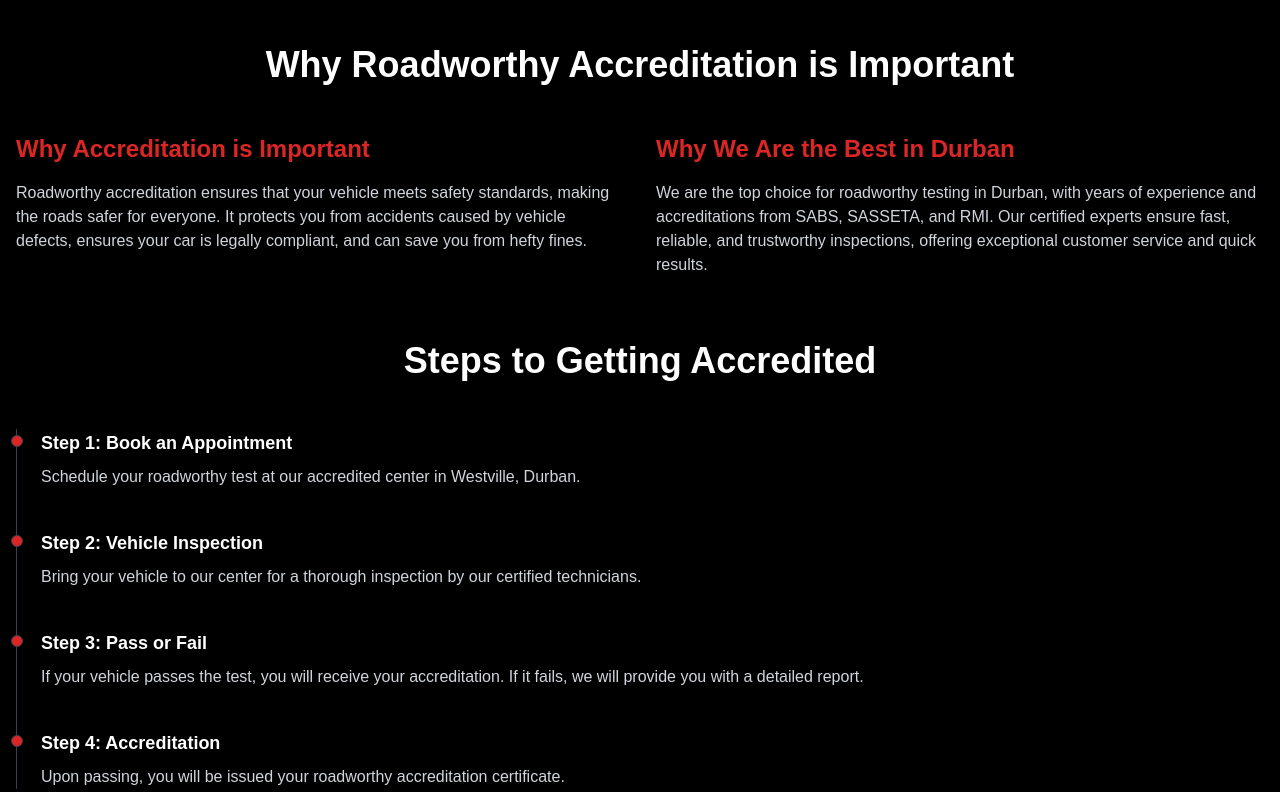
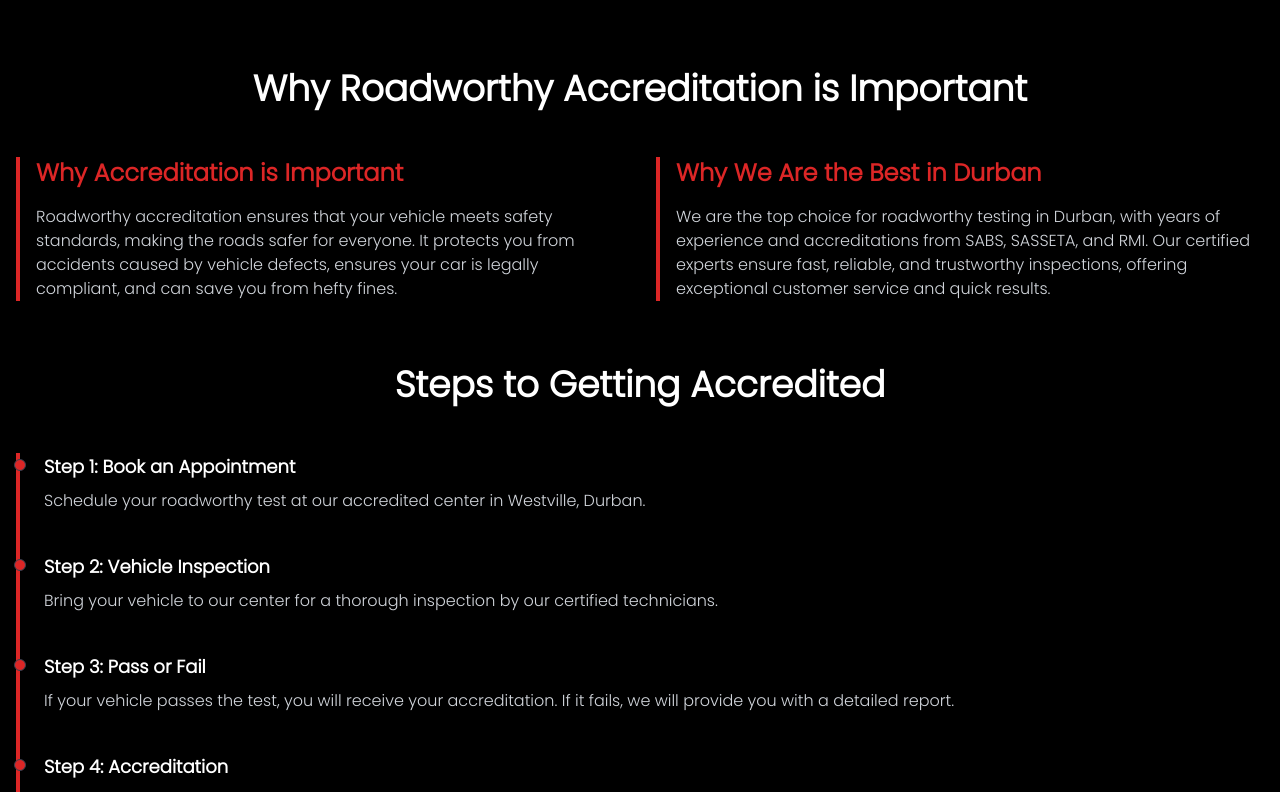
Before and after one commit to Uvaancovie/rvc-roadworthy, a Next.js app: page / in a window 1280 px wide. Shown: the part 3120-3912 px from the top of the page. Built offline with nearby package versions, Linux system fonts and the light colour scheme.

Commit message:
this is my first commit

```diff
--- a/app/globals.css
+++ b/app/globals.css
@@ -1,3 +1,6 @@
+@import url('https://fonts.googleapis.com/css2?family=Poppins:wght@300&display=swap');
+
+
 @tailwind base;
 @tailwind components;
 @tailwind utilities;
@@ -17,7 +20,8 @@
 body {
   color: var(--foreground);
   background: var(--background);
-  font-family: Arial, Helvetica, sans-serif;
+  font-family: 'Poppins', sans-serif;
+  font-weight: 300;
 }
 
 @layer utilities {
--- a/components/AccreditationInfo.tsx
+++ b/components/AccreditationInfo.tsx
@@ -1,76 +1,84 @@
 import Link from 'next/link';
+import { useEffect } from 'react';
 
 export default function AccreditationInfo() {
+  // Optional: Animation on scroll effect can be added here with libraries like AOS (Animate on Scroll)
+
   return (
-    <section className="py-16 bg-black text-white">
+    <section className="py-16 bg-black text-white relative">
       <div className="container mx-auto px-4">
-        <h2 className="text-4xl font-bold text-center mb-12">
+        <h2 className="text-4xl font-bold text-center mb-12 animate-fadeInUp">
           Why Roadworthy Accreditation is Important
         </h2>
 
-        {/* Why It's Important Grid */}
-        <div className="grid grid-cols-1 md:grid-cols-2 gap-8 mb-16">
-          <div>
-            <h3 className="text-2xl font-bold text-red-600 mb-4">Why Accreditation is Important</h3>
+        {/* Why It's Important Flexbox */}
+        <div className="flex flex-col md:flex-row gap-8 mb-16">
+          <div className="flex-1 border-l-4 border-red-600 pl-4 transition-transform duration-500 hover:scale-105">
+            <h3 className="text-2xl font-bold text-red-600 mb-4 animate-fadeInDown">Why Accreditation is Important</h3>
             <p className="text-gray-300">
-              Roadworthy accreditation ensures that your vehicle meets safety standards, making the roads safer for everyone. It protects you from accidents caused by vehicle defects, ensures your car is legally compliant, and can save you from hefty fines.
+              Roadworthy accreditation ensures that your vehicle meets safety standards, making the roads safer for
+              everyone. It protects you from accidents caused by vehicle defects, ensures your car is legally compliant,
+              and can save you from hefty fines.
             </p>
           </div>
-          <div>
-            <h3 className="text-2xl font-bold text-red-600 mb-4">Why We Are the Best in Durban</h3>
+          <div className="flex-1 border-l-4 border-red-600 pl-4 transition-transform duration-500 hover:scale-105">
+            <h3 className="text-2xl font-bold text-red-600 mb-4 animate-fadeInDown">Why We Are the Best in Durban</h3>
             <p className="text-gray-300">
-              We are the top choice for roadworthy testing in Durban, with years of experience and accreditations from SABS, SASSETA, and RMI. Our certified experts ensure fast, reliable, and trustworthy inspections, offering exceptional customer service and quick results.
+              We are the top choice for roadworthy testing in Durban, with years of experience and accreditations from
+              SABS, SASSETA, and RMI. Our certified experts ensure fast, reliable, and trustworthy inspections, offering
+              exceptional customer service and quick results.
             </p>
           </div>
         </div>
 
-        <h2 className="text-4xl font-bold text-center mb-12">Steps to Getting Accredited</h2>
+        <h2 className="text-4xl font-bold text-center mb-12 animate-bounceIn">Steps to Getting Accredited</h2>
 
         {/* Timeline for Steps */}
-        <div className="relative border-l border-gray-700 mb-16">
+        <div className="relative border-l-4 border-red-600 mb-16">
           {/* Step 1 */}
-          <div className="mb-10 ml-6">
+          <div className="mb-10 ml-6 transition-all duration-500 hover:scale-105">
             <div className="absolute w-3 h-3 bg-red-600 rounded-full mt-1.5 -left-1.5 border border-gray-700"></div>
-            <h3 className="text-lg font-semibold text-white">Step 1: Book an Appointment</h3>
+            <h3 className="text-lg font-semibold text-white animate-fadeInUp">Step 1: Book an Appointment</h3>
             <p className="text-gray-300 mt-2">
               Schedule your roadworthy test at our accredited center in Westville, Durban.
             </p>
           </div>
 
           {/* Step 2 */}
-          <div className="mb-10 ml-6">
+          <div className="mb-10 ml-6 transition-all duration-500 hover:scale-105">
             <div className="absolute w-3 h-3 bg-red-600 rounded-full mt-1.5 -left-1.5 border border-gray-700"></div>
-            <h3 className="text-lg font-semibold text-white">Step 2: Vehicle Inspection</h3>
+            <h3 className="text-lg font-semibold text-white animate-fadeInUp">Step 2: Vehicle Inspection</h3>
             <p className="text-gray-300 mt-2">
               Bring your vehicle to our center for a thorough inspection by our certified technicians.
             </p>
           </div>
 
           {/* Step 3 */}
-          <div className="mb-10 ml-6">
+          <div className="mb-10 ml-6 transition-all duration-500 hover:scale-105">
             <div className="absolute w-3 h-3 bg-red-600 rounded-full mt-1.5 -left-1.5 border border-gray-700"></div>
-            <h3 className="text-lg font-semibold text-white">Step 3: Pass or Fail</h3>
+            <h3 className="text-lg font-semibold text-white animate-fadeInUp">Step 3: Pass or Fail</h3>
             <p className="text-gray-300 mt-2">
-              If your vehicle passes the test, you will receive your accreditation. If it fails, we will provide you with a detailed report.
+              If your vehicle passes the test, you will receive your accreditation. If it fails, we will provide you with
+              a detailed report.
             </p>
           </div>
 
           {/* Step 4 */}
-          <div className="mb-10 ml-6">
+          <div className="mb-10 ml-6 transition-all duration-500 hover:scale-105">
             <div className="absolute w-3 h-3 bg-red-600 rounded-full mt-1.5 -left-1.5 border border-gray-700"></div>
-            <h3 className="text-lg font-semibold text-white">Step 4: Accreditation</h3>
+            <h3 className="text-lg font-semibold text-white animate-fadeInUp">Step 4: Accreditation</h3>
             <p className="text-gray-300 mt-2">
               Upon passing, you will be issued your roadworthy accreditation certificate.
             </p>
           </div>
         </div>
 
-        <h2 className="text-4xl font-bold text-center mb-12">Our Location</h2>
+        <h2 className="text-4xl font-bold text-center mb-12 animate-fadeInUp">Our Location</h2>
 
         {/* Google Map */}
         <div className="flex justify-center">
           <iframe
-            className="w-full md:w-3/4 h-96"
+            className="w-full md:w-3/4 h-96 rounded-lg border-4 border-red-600 transition-all duration-500 hover:scale-105"
             src="https://www.google.com/maps/embed?pb=!1m18!1m12!1m3!1d3451.401776478053!2d30.952634715114237!3d-29.821215981955284!2m3!1f0!2f0!3f0!3m2!1i1024!2i768!4f13.1!3m3!1m2!1s0x1eaa130caa802233%3A0x355992a935c4db8b!2sWestville%2C%20Durban!5e0!3m2!1sen!2sza!4v1638860740584!5m2!1sen!2sza"
             allowFullScreen={true}
             loading="lazy"
```
